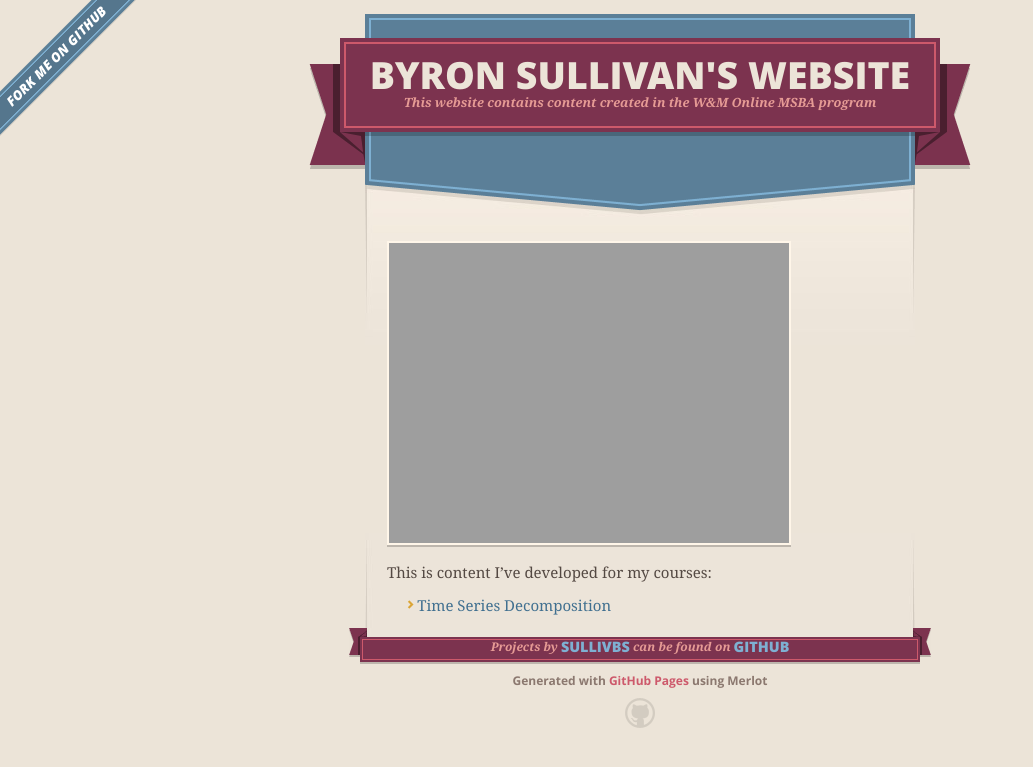
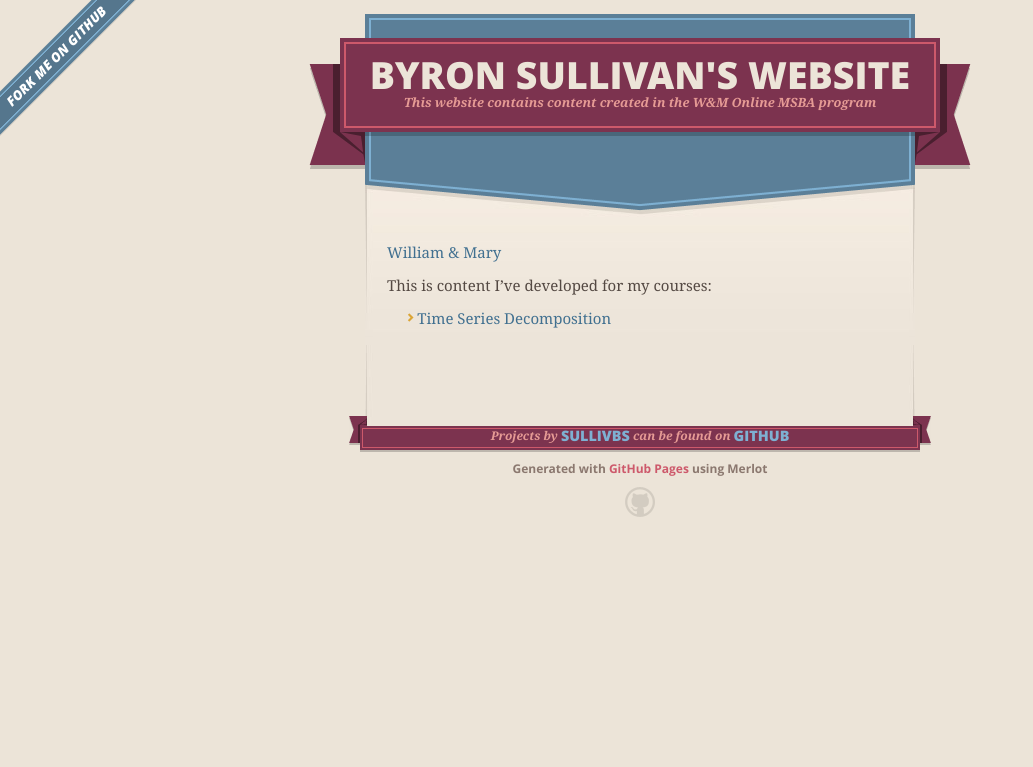
Before and after one commit to sullivbs/sullivbs.github.io, a Jekyll site: the page built from index.md, in a window 1280 px wide. Shown: the top 767 px of the page, without its empty margins (0-1033 px from the left). Built offline with Jekyll 4.4.1, drawn with Linux system fonts in a browser that asks for light colours; our own code applies the rules of GitHub Pages for plain Markdown files.

Commit message:
Update index.md

```diff
--- a/index.md
+++ b/index.md
@@ -1,7 +1,7 @@
 ---
 ---
 
-![William & Mary](/Desktop/W&M_image.jpg)
+[William & Mary](/Desktop/W&M_image.jpg)
 
 This is content I've developed for my courses:
 
```
